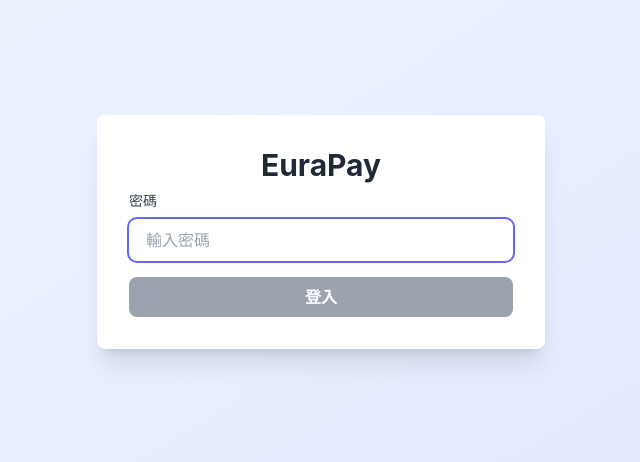
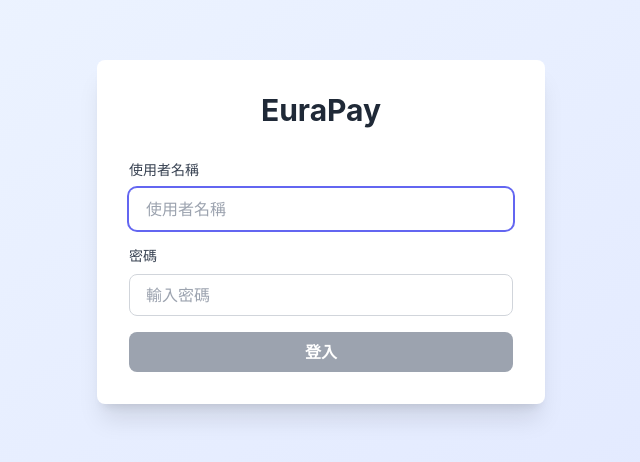
Before and after one commit to elmootw/EuraPay, a React (Create React App) app: page / in a window 1280 px wide. Shown: the part 168-630 px from the top of the page, without its empty margins (319-959 px from the left). Built offline with nearby package versions, Linux system fonts and the light colour scheme; no server answers; the HTML template or start-up script is replaced by a standard one.

Commit message:
feat: implement Firebase Authentication with username login

```diff
--- a/src/App.jsx
+++ b/src/App.jsx
@@ -3,7 +3,8 @@
 import ExpenseForm from './components/ExpenseForm';
 import LoginForm from './components/LoginForm';
 import { loadExpenses, saveExpenses } from './services/sheetService';
-import { initializeAuth } from './config/firebase';
+import { auth, logoutUser } from './config/firebase';
+import { onAuthStateChanged } from 'firebase/auth';
 
 function App() {
   const [expenses, setExpenses] = useState([]);
@@ -12,15 +13,17 @@
   const [isAuthenticated, setIsAuthenticated] = useState(false);
 
   useEffect(() => {
-    // 檢查是否已登入
-    const authenticated = localStorage.getItem('eurapay_authenticated') === 'true';
-    setIsAuthenticated(authenticated);
+    const unsubscribe = onAuthStateChanged(auth, (user) => {
+      if (user) {
+        setIsAuthenticated(true);
+        loadInitialData();
+      } else {
+        setIsAuthenticated(false);
+        setLoading(false);
+      }
+    });
 
-    if (authenticated) {
-      loadInitialData();
-    } else {
-      setLoading(false);
-    }
+    return unsubscribe;
   }, []);
 
   const loadInitialData = async () => {
@@ -36,14 +39,16 @@
 
   const handleLogin = () => {
     setIsAuthenticated(true);
-    initializeAuth(); // 初始化 Firebase 匿名認證
     loadInitialData();
   };
 
-  const handleLogout = () => {
-    localStorage.removeItem('eurapay_authenticated');
-    setIsAuthenticated(false);
-    setExpenses([]);
+  const handleLogout = async () => {
+    try {
+      await logoutUser();
+      setExpenses([]);
+    } catch (error) {
+      console.error('登出失敗:', error);
+    }
   };
 
   const handleAddExpense = async (newExpense) => {
--- a/src/components/LoginForm.jsx
+++ b/src/components/LoginForm.jsx
@@ -1,6 +1,8 @@
 import React, { useState } from 'react';
+import { loginUser } from '../config/firebase';
 
 export default function LoginForm({ onLogin }) {
+  const [username, setUsername] = useState('');
   const [password, setPassword] = useState('');
   const [error, setError] = useState('');
   const [isLoading, setIsLoading] = useState(false);
@@ -11,19 +13,33 @@
     setIsLoading(true);
 
     try {
-      // 簡單的密碼驗證
-      const correctPassword = process.env.REACT_APP_SHARE_PASSWORD;
+      if (!username || !password) {
+        setError('請輸入使用者名稱和密碼');
+        setIsLoading(false);
+        return;
+      }
 
-      if (password === correctPassword) {
-        // 儲存登入狀態到 localStorage
-        localStorage.setItem('eurapay_authenticated', 'true');
-        onLogin();
+      const lowerUsername = username.toLowerCase();
+      if (lowerUsername !== 'elmo' && lowerUsername !== 'eura') {
+        setError('使用者名稱或密碼錯誤');
+        setUsername('');
+        setPassword('');
+        setIsLoading(false);
+        return;
+      }
+
+      await loginUser(username, password);
+      localStorage.setItem('eurapay_username', username);
+      onLogin();
+    } catch (error) {
+      if (error.code === 'auth/too-many-requests') {
+        setError('嘗試次數過多，請稍後再試');
       } else {
-        setError('密碼錯誤');
-        setPassword('');
+        setError('使用者名稱或密碼錯誤');
       }
-    } catch (err) {
-      setError('登入失敗，請稍後再試');
+
+      setUsername('');
+      setPassword('');
     } finally {
       setIsLoading(false);
     }
@@ -32,11 +48,26 @@
   return (
     <div className="min-h-screen bg-gradient-to-br from-blue-50 to-indigo-100 flex items-center justify-center p-4">
       <div className="bg-white rounded-lg shadow-xl p-8 max-w-md w-full">
-        <h1 className="text-3xl font-bold text-center text-gray-800 mb-2">
+        <h1 className="text-3xl font-bold text-center text-gray-800 mb-8">
           EuraPay
         </h1>
 
         <form onSubmit={handleSubmit} className="space-y-4">
+          <div>
+            <label className="block text-sm font-medium text-gray-700 mb-2">
+              使用者名稱
+            </label>
+            <input
+              type="text"
+              value={username}
+              onChange={(e) => setUsername(e.target.value)}
+              placeholder="使用者名稱"
+              className="w-full px-4 py-2 border border-gray-300 rounded-lg focus:ring-2 focus:ring-indigo-500 focus:border-transparent outline-none transition"
+              disabled={isLoading}
+              autoFocus
+            />
+          </div>
+
           <div>
             <label className="block text-sm font-medium text-gray-700 mb-2">
               密碼
@@ -48,7 +79,6 @@
               placeholder="輸入密碼"
               className="w-full px-4 py-2 border border-gray-300 rounded-lg focus:ring-2 focus:ring-indigo-500 focus:border-transparent outline-none transition"
               disabled={isLoading}
-              autoFocus
             />
           </div>
 
@@ -60,10 +90,10 @@
 
           <button
             type="submit"
-            disabled={isLoading || !password}
+            disabled={isLoading || !username || !password}
             className="w-full bg-indigo-600 hover:bg-indigo-700 disabled:bg-gray-400 text-white font-semibold py-2 px-4 rounded-lg transition duration-200"
           >
-            {isLoading ? '驗證中...' : '登入'}
+            {isLoading ? '登入中...' : '登入'}
           </button>
         </form>
       </div>
--- a/src/config/firebase.js
+++ b/src/config/firebase.js
@@ -1,6 +1,6 @@
 import { initializeApp } from 'firebase/app';
 import { getDatabase } from 'firebase/database';
-import { getAuth, signInAnonymously } from 'firebase/auth';
+import { getAuth, signInWithEmailAndPassword, signOut } from 'firebase/auth';
 
 const firebaseConfig = {
   apiKey: process.env.REACT_APP_FIREBASE_API_KEY,
@@ -16,15 +16,10 @@
 export const database = getDatabase(app);
 export const auth = getAuth(app);
 
-// 自動進行匿名認證
-export const initializeAuth = async () => {
-  try {
-    const user = auth.currentUser;
-    if (!user) {
-      await signInAnonymously(auth);
-      console.log('✅ 匿名認證成功');
-    }
-  } catch (error) {
-    console.error('匿名認證失敗:', error);
-  }
+export const loginUser = async (username, password) => {
+  return await signInWithEmailAndPassword(auth, process.env.REACT_APP_SHARED_EMAIL, password);
 };
+
+export const logoutUser = async () => {
+  return await signOut(auth);
+};
```
